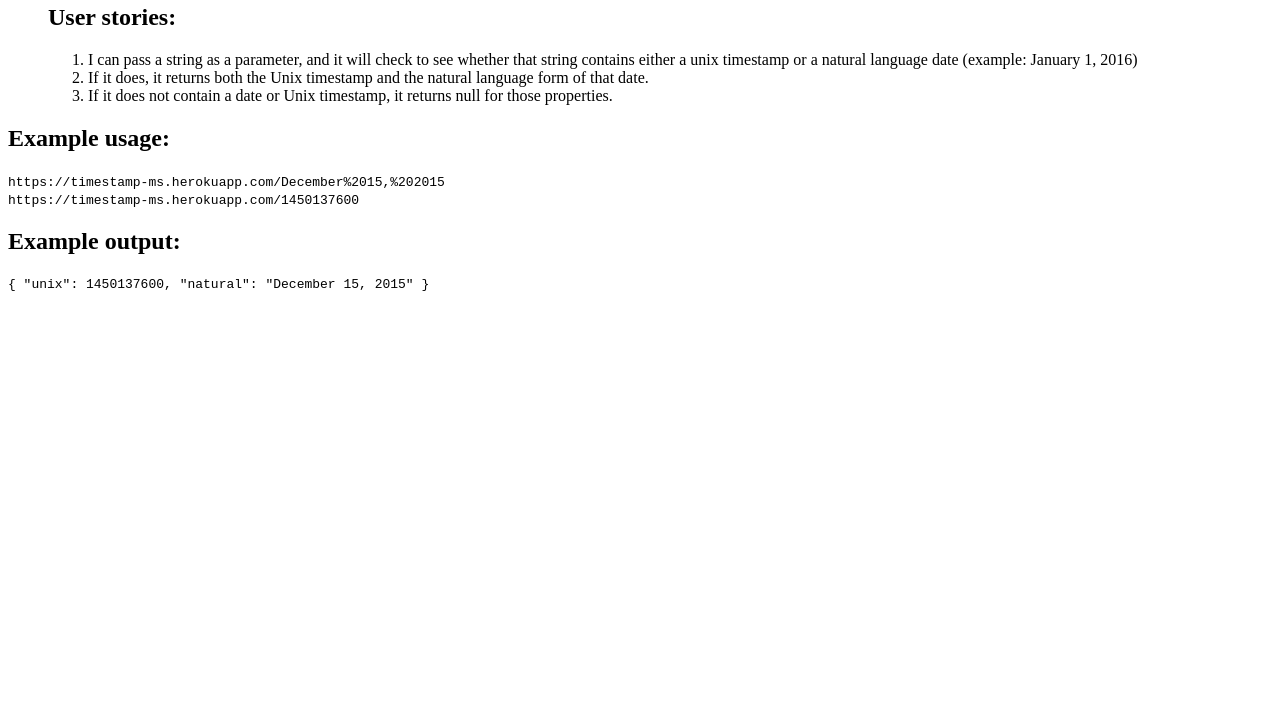
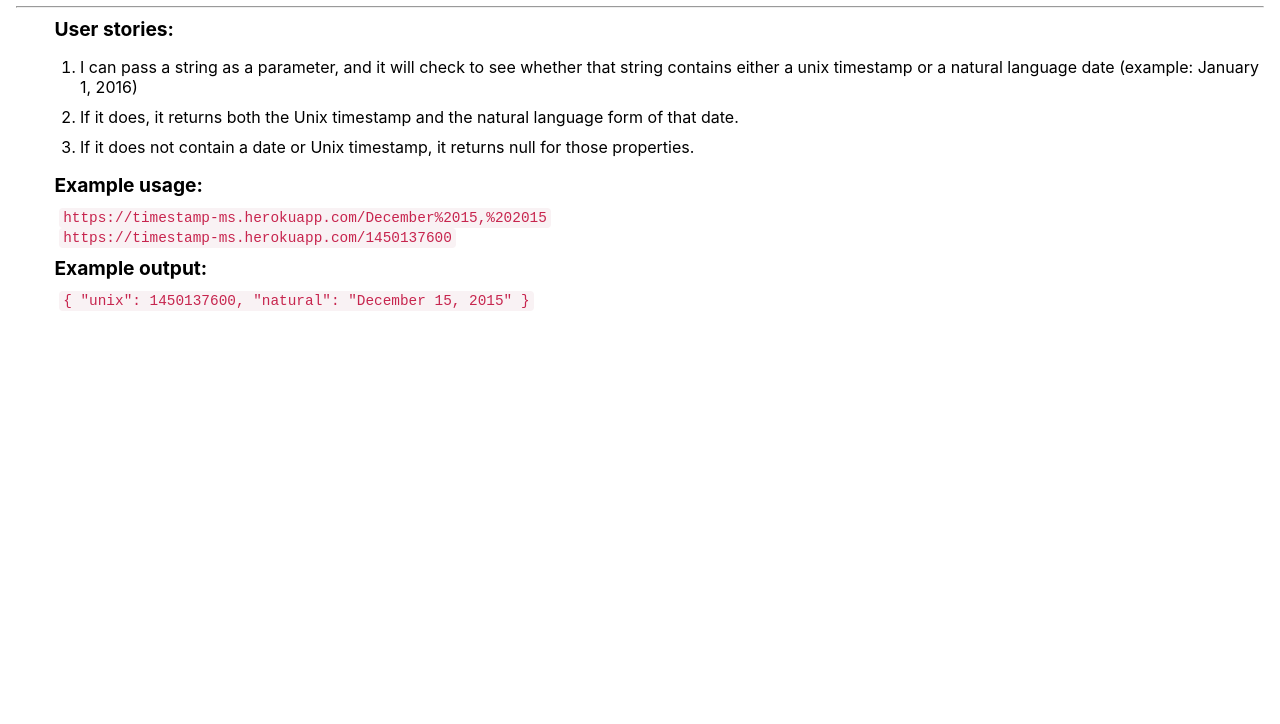
Before and after one commit to manu-4216/fcc-api-1-timestamp, a website: page public/index.html in a window 1280 px wide. Shown: the part 76-800 px from the top of the page. Drawn offline with Linux system fonts and the light colour scheme.

Commit message:
Added CSS styling for the home page

```diff
--- a/index.html
+++ b/public/index.html
@@ -2,10 +2,12 @@
 <html>
     <head>
         <title>API Basejump: Timestamp microservice</title>
+        <meta name="viewport" content="width=device-width, initial-scale=1">
+        <link rel="stylesheet" href="styles.css">
     </head>
 
     <body>
-        <h1>API Basejump: Timestamp microservice</h1>
+        <h1>API Basejump: Timestamp microservice</h1> <hr>
 
         <blockquote>
         <h2>User stories:</h2>
--- /dev/null
+++ b/public/styles.css
@@ -0,0 +1,40 @@
+body {
+    /* use system fonts */
+  font-family: -apple-system,BlinkMacSystemFont,"Segoe UI",Roboto,Oxygen-Sans,Ubuntu,Cantarell,"Helvetica Neue",sans-serif;
+  font-size: 16px;
+  margin: 1em;
+  padding: 0;
+}
+
+h1 {
+    text-align: center
+}
+
+h2 {
+    margin: 0.5em 2em !important;
+    font-size: 120%;
+}
+code {
+    margin-left: 3em;
+    padding: 2px 4px;
+    font-size: 90%;
+    color: #c7254e;
+    background-color: #f9f2f4;
+    border-radius: 4px;
+    overflow-x: scroll;
+    white-space: nowrap;
+}
+
+blockquote {
+    margin: 0;
+    padding: 0;
+}
+
+ol {
+    margin-left: 4em;
+    padding: 0;
+}
+
+ol li {
+    margin: 0.6em 0;
+}
--- a/server.js
+++ b/server.js
@@ -2,13 +2,15 @@ var express = require('express')
 var path = require('path')
 var dateFormat = require('dateformat')
 var app = express()
+
+app.use(express.static(__dirname + '/public'))
 
 /**
  * INPUT: root path
  * OUTPUT: static file: 'index.html'
  */
 app.get('/', function (req, res) {
-    res.sendFile(path.join(__dirname, 'index.html'))
+    res.sendFile(path.join(__dirname, 'public/index.html'))
 })
 
 /**
```
